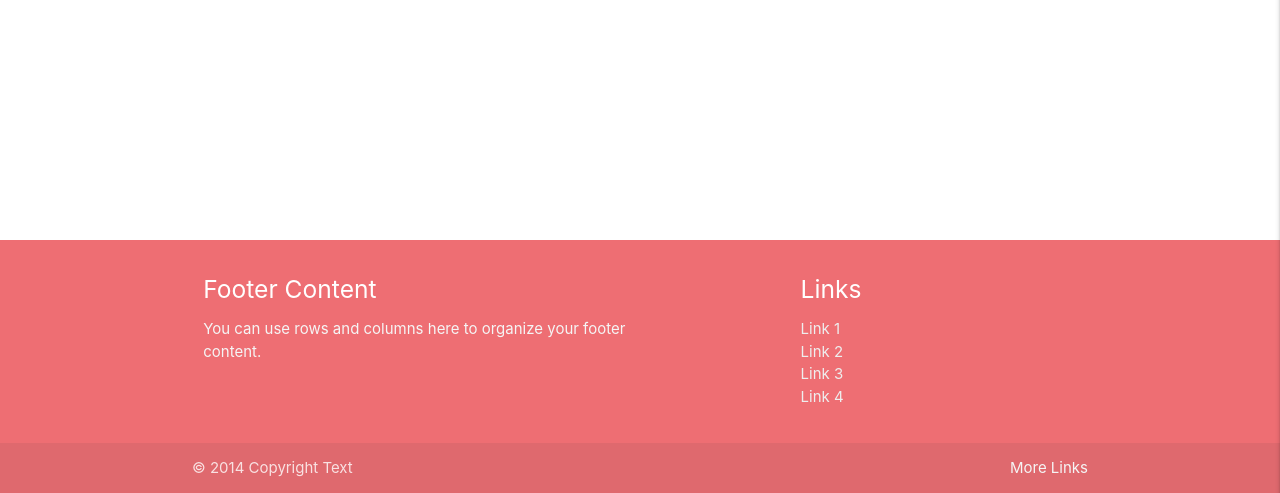
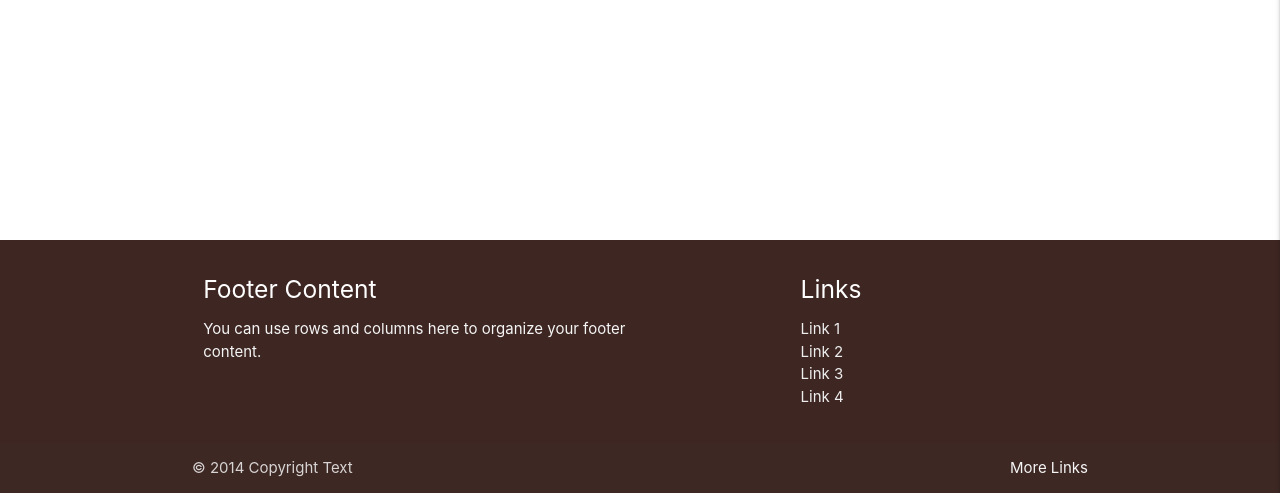
Before and after one commit to nikimacm/trailmixers-project3, a Flask app: page / in a window 1280 px wide. Shown: the part 307-800 px from the top of the page. Run offline with Flask 2, Linux system fonts and the light colour scheme; data that the repository does not hold is empty; some libraries are stand-ins or nearby versions.

Commit message:
added color scheme to footer

```diff
--- a/static/css/style.css
+++ b/static/css/style.css
@@ -15,3 +15,7 @@ body {
   main {
     flex: 1 0 auto;
   }
+
+  .page-footer {
+      background-color:#3e2723 ;
+  }
--- a/templates/base.html
+++ b/templates/base.html
@@ -18,7 +18,7 @@
     <!-- main navbar -->
         <nav class="nav-extended text-shadow  teal darken-3">
             <div class="nav-wrapper">
-                <a href="{{ url_for('get_base') }}" class="brand-logo">TrailMixer <i class="fab fa-pagelines right"></i></a>
+                <a href="{{ url_for('index') }}" class="brand-logo">TrailMixer <i class="fab fa-pagelines right"></i></a>
               <a href="#" data-target="mobile-demo" class="sidenav-trigger right"><i class="fas fa-bars"></i></a>
               <ul class="right hide-on-med-and-down">
 
```
